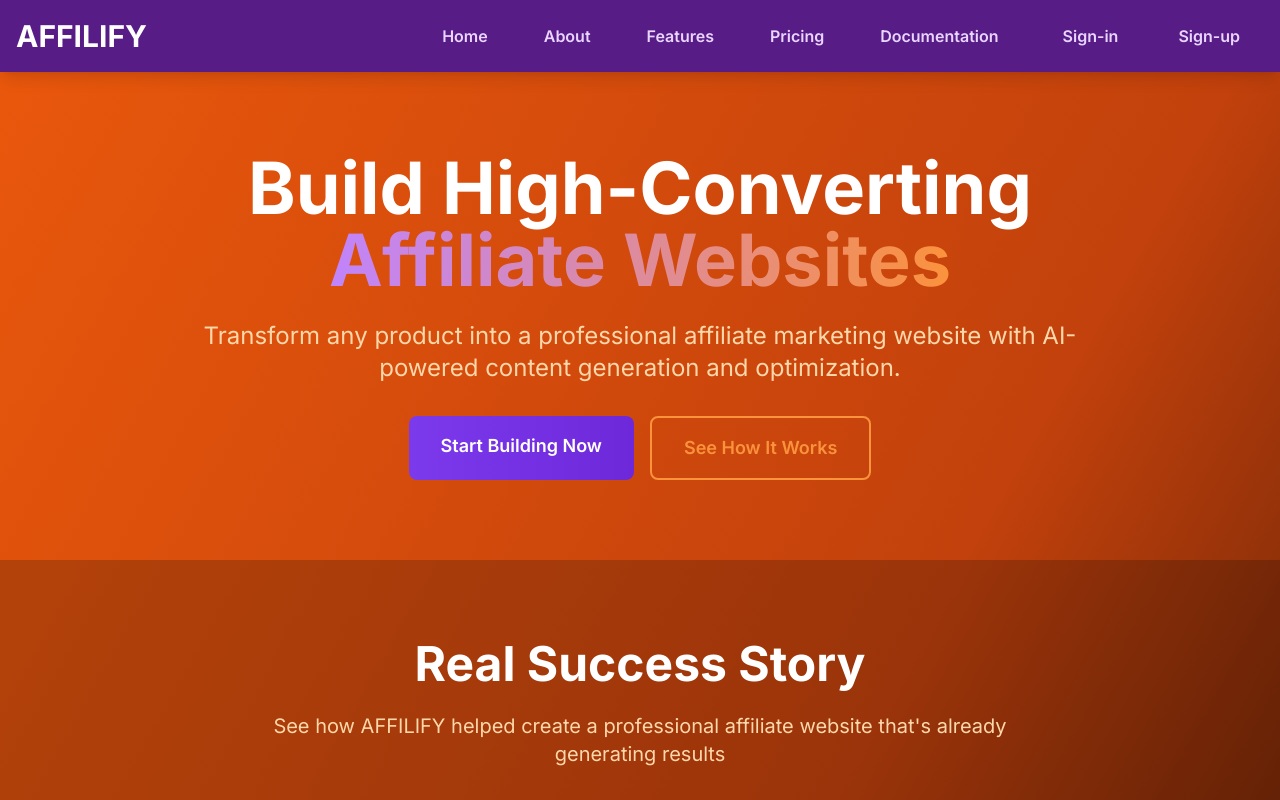
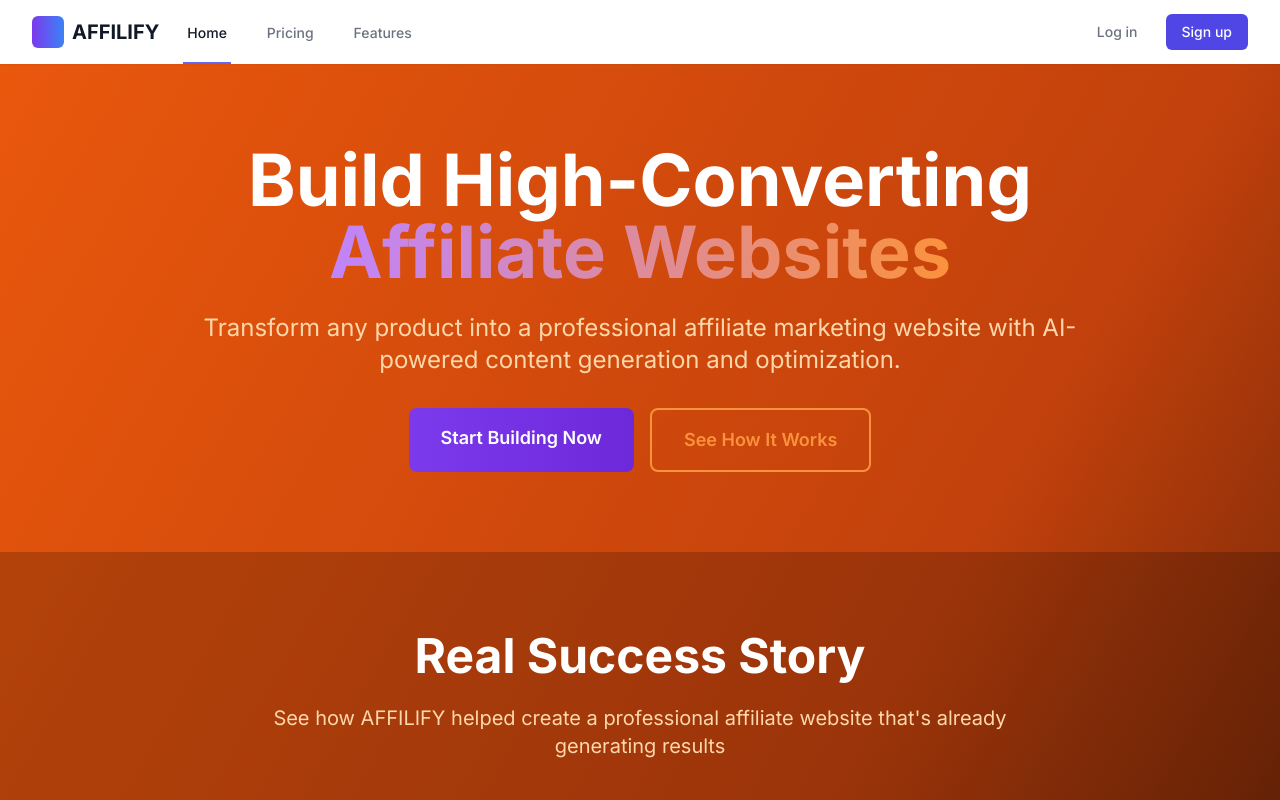
Before and after one commit to JVL-afk/M.A, a Next.js app: page / in a window 1280 px wide. Shown: the top 800 px of the page. Built offline with nearby package versions, Linux system fonts and the light colour scheme.

Commit message:
Update Navbar.tsx

```diff
--- a/src/components/Navbar.tsx
+++ b/src/components/Navbar.tsx
@@ -1,26 +1,103 @@
+'use client';
+
+import React from 'react';
 import Link from 'next/link';
+import { usePathname } from 'next/navigation';
+import Image from 'next/image';
 
-export default function Navbar() {
+const Navbar = () => {
+  const pathname = usePathname();
+
   return (
-    <nav className="bg-purple-900 shadow-lg sticky top-0 z-50">
-      <div className="container mx-auto px-4">
-        <div className="flex justify-between items-center py-4">
-          <Link href="/" className="text-3xl font-bold text-white hover:text-orange-300 transition-colors">
-            AFFILIFY
-          </Link>
-          <div className="flex space-x-6 items-center">
-            <Link href="/" className="text-purple-200 hover:text-white hover:bg-purple-700 px-4 py-2 rounded-lg transition-all duration-300 font-semibold">Home</Link>
-            <Link href="/about" className="text-purple-200 hover:text-white hover:bg-purple-700 px-4 py-2 rounded-lg transition-all duration-300 font-semibold">About</Link>
-            <Link href="/features" className="text-purple-200 hover:text-white hover:bg-purple-700 px-4 py-2 rounded-lg transition-all duration-300 font-semibold">Features</Link>
-            <Link href="/pricing" className="text-purple-200 hover:text-white hover:bg-purple-700 px-4 py-2 rounded-lg transition-all duration-300 font-semibold">Pricing</Link>
-            <Link href="/docs" className="text-purple-200 hover:text-white hover:bg-purple-700 px-4 py-2 rounded-lg transition-all duration-300 font-semibold">Documentation</Link>
-            <div className="flex space-x-3">
-              <Link href="/login"><button className="text-purple-200 hover:text-white hover:bg-purple-700 px-6 py-2 rounded-lg transition-all duration-300 font-semibold hover:scale-105">Sign-in</button></Link>
-              <Link href="/signup"><button className="text-purple-200 hover:text-white hover:bg-purple-700 px-6 py-2 rounded-lg transition-all duration-300 font-semibold hover:scale-105">Sign-up</button></Link>
+    <nav className="bg-white shadow-sm">
+      <div className="max-w-7xl mx-auto px-4 sm:px-6 lg:px-8">
+        <div className="flex justify-between h-16">
+          <div className="flex">
+            <div className="flex-shrink-0 flex items-center">
+              <Link href="/" className="flex items-center">
+                {/* Replace with your actual logo */}
+                <div className="h-8 w-8 bg-gradient-to-r from-purple-600 to-blue-500 rounded-md mr-2"></div>
+                <span className="text-xl font-bold text-gray-900">AFFILIFY</span>
+              </Link>
             </div>
+            <div className="hidden sm:ml-6 sm:flex sm:space-x-8">
+              <Link
+                href="/"
+                className={`inline-flex items-center px-1 pt-1 border-b-2 text-sm font-medium ${
+                  pathname === '/'
+                    ? 'border-indigo-500 text-gray-900'
+                    : 'border-transparent text-gray-500 hover:border-gray-300 hover:text-gray-700'
+                }`}
+              >
+                Home
+              </Link>
+              <Link
+                href="/pricing"
+                className={`inline-flex items-center px-1 pt-1 border-b-2 text-sm font-medium ${
+                  pathname === '/pricing'
+                    ? 'border-indigo-500 text-gray-900'
+                    : 'border-transparent text-gray-500 hover:border-gray-300 hover:text-gray-700'
+                }`}
+              >
+                Pricing
+              </Link>
+              <Link
+                href="/features"
+                className={`inline-flex items-center px-1 pt-1 border-b-2 text-sm font-medium ${
+                  pathname === '/features'
+                    ? 'border-indigo-500 text-gray-900'
+                    : 'border-transparent text-gray-500 hover:border-gray-300 hover:text-gray-700'
+                }`}
+              >
+                Features
+              </Link>
+            </div>
+          </div>
+          <div className="hidden sm:ml-6 sm:flex sm:items-center">
+            <div className="ml-3 relative flex items-center space-x-4">
+              <Link
+                href="/login"
+                className={`px-3 py-2 rounded-md text-sm font-medium ${
+                  pathname === '/login'
+                    ? 'bg-gray-100 text-gray-900'
+                    : 'text-gray-500 hover:bg-gray-50 hover:text-gray-900'
+                }`}
+              >
+                Log in
+              </Link>
+              <Link
+                href="/signup"
+                className="px-4 py-2 rounded-md text-sm font-medium text-white bg-indigo-600 hover:bg-indigo-700"
+              >
+                Sign up
+              </Link>
+            </div>
+          </div>
+          <div className="-mr-2 flex items-center sm:hidden">
+            {/* Mobile menu button */}
+            <button
+              type="button"
+              className="inline-flex items-center justify-center p-2 rounded-md text-gray-400 hover:text-gray-500 hover:bg-gray-100 focus:outline-none focus:ring-2 focus:ring-inset focus:ring-indigo-500"
+              aria-expanded="false"
+            >
+              <span className="sr-only">Open main menu</span>
+              {/* Icon when menu is closed */}
+              <svg
+                className="block h-6 w-6"
+                xmlns="http://www.w3.org/2000/svg"
+                fill="none"
+                viewBox="0 0 24 24"
+                stroke="currentColor"
+                aria-hidden="true"
+              >
+                <path strokeLinecap="round" strokeLinejoin="round" strokeWidth="2" d="M4 6h16M4 12h16M4 18h16" />
+              </svg>
+            </button>
           </div>
         </div>
       </div>
     </nav>
   );
-}
+};
+
+export default Navbar;
```
